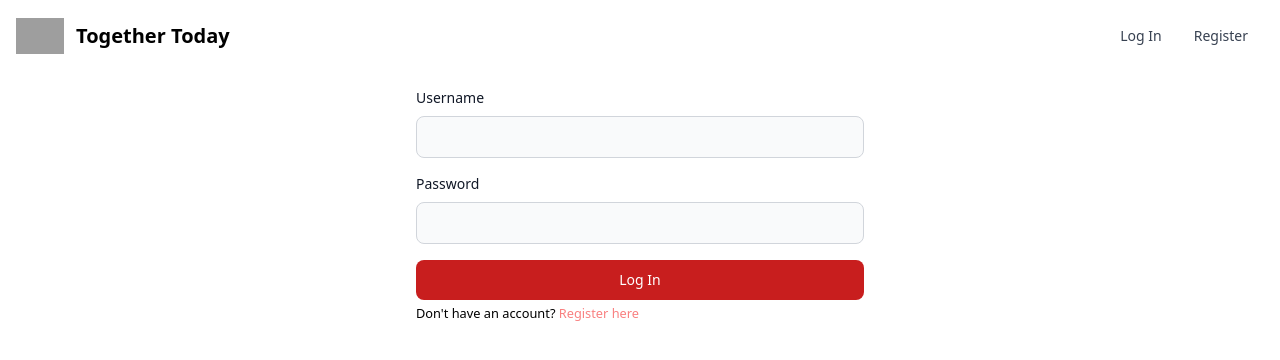
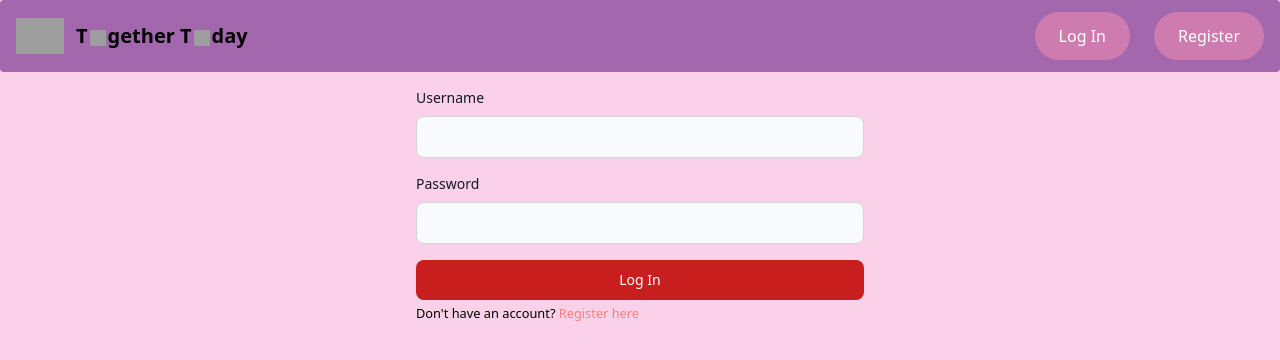
Before and after one commit to Suchomir/Together_Today, a Flask app: page /login in a window 1280 px wide. Shown: the top 360 px of the page. Run offline with Flask 2, Linux system fonts and the light colour scheme; style sheets or scripts are compiled from the project's sources; some libraries are stand-ins or nearby versions; grey boxes are pictures that could not be loaded.

Commit message:
Working log in, register and index page

```diff
--- a/together_today/models.py
+++ b/together_today/models.py
@@ -33,12 +33,10 @@ class Profile(db.Model):
 
     first_name = db.Column(db.String(128))
     last_name = db.Column(db.String(128))
-    intro = db.Column(db.String(256))
     picture = db.Column(db.String(), nullable=True)
 
 
     user_id = db.Column(db.Integer, db.ForeignKey("users.id"), unique=True)
-    is_private = db.Column(db.Boolean, unique=False, default=False)
 
     def __repr__(self):
         return f"<Profile {self.last_name}>"
--- a/together_today/templates/_partials/nav.html
+++ b/together_today/templates/_partials/nav.html
@@ -1,33 +1,20 @@
-<nav class="bg-white border-gray-200 px-2 sm:px-4 py-2.5 rounded">
+<nav class="bg-[#A267AC] px-2 sm:px-4 py-3 rounded">
   <div class="container flex flex-wrap justify-between items-center mx-auto">
-    <a href="{{ url_for('general.index') }}" class="flex items-center">
-      <img src="{{ url_for('static', filename='img/logo.png') }}" class="mr-3 h-6 sm:h-9" alt="Together Today Logo" />
-      <span class="self-center text-xl font-semibold whitespace-nowrap">Together Today</span>
-    </a>
+
+
+      <a href="{{ url_for('general.index') }}" class="flex items-center">
+        <img src="{{ url_for('static', filename='img/hearts_logo.png') }}" class="mr-3 h-6 sm:h-9" alt="Together Today Logo" />
+        <span class="self-center text-xl font-semibold ">T<img src="{{ url_for('static', filename='img/heart_icon.png') }}" alt="heart_icon.png" class="w-4 h-4 inline mx-0.5">gether
+          T<img src="{{ url_for('static', filename='img/heart_icon.png') }}" alt="heart_icon.png" class="w-4 h-4 inline mx-0.5">day</span>
+      </a>
+
+
     <div class="hidden justify-between items-center w-full md:flex md:w-auto md:order-1" id="navbar-search">
-      <div class="relative mt-3 md:hidden">
-        <form action="/search">
-          <div class="relative">
-            <div class="flex absolute inset-y-0 left-0 items-center pl-3 pointer-events-none">
-              <i class="fa-solid fa-magnifying-glass"></i>
-            </div>
-            <label for="search" class="hidden sr-only">Search</label>
-            <input name="query" type="search" id="search"
-                   class="block p-2 pl-10 w-full text-gray-900 bg-gray-50 rounded-lg border border-gray-300 sm:text-sm focus:ring-red-500 focus:border-red-500"
-                   placeholder="Search" required>
-            <button type="submit"
-                    class="text-white absolute right-[0.55rem] bottom-[0.55rem] bg-red-700 hover:bg-red-800 focus:ring-4 focus:outline-none focus:ring-red-300 font-medium rounded-lg text-sm px-2 py-0.5">
-              Search
-            </button>
-          </div>
-        </form>
-      </div>
 
       {% set active_classes='block py-2 pr-4 pl-3 text-white bg-red-700 rounded md:bg-transparent md:text-red-500 md:p-0' %}
       {% set default_classes='block py-2 pr-4 pl-3 text-gray-700 md:bg-transparent md:text-gray-700 md:hover:text-red-500 md:p-0' %}
 
-      <ul
-        class="flex flex-col p-4 mt-4 bg-gray-50 rounded-lg border border-gray-100 md:flex-row md:space-x-8 md:mt-0 md:text-sm md:font-medium md:border-0 md:bg-white">
+
         {% if current_user.is_authenticated %}
           <li>
             <a href="{{ url_for('profile.single_profile', username=current_user.username) }}"
@@ -38,17 +25,13 @@
         {% endif %}
 
         {% if not current_user.is_authenticated %}
-          <li>
-            <a href="{{ url_for('auth.login') }}"
-               class="{{ default_classes }}">Log In</a>
-          </li>
+          <a href="{{ url_for('auth.login') }}"
+            class="px-6 py-3 text-white bg-[#CE7BB0] rounded-full hover:bg-violet-400 hover:text-white-200 ">Log In</a>
         {% endif %}
 
         {% if current_user.is_authenticated %}
-          <li>
-            <a href="{{ url_for('auth.logout') }}"
-               class="{{ default_classes }}">Log Out</a>
-          </li>
+          <a href="{{ url_for('auth.logout') }}"
+            class="px-6 py-3 text-white bg-[#CE7BB0] rounded-full hover:bg-violet-400 hover:text-white-200 ">Log Out</a>
         {% endif %}
 
         {% if current_user.is_authenticated and current_user.is_admin %}
@@ -71,12 +54,10 @@
         {% endif %}
 
         {% if not current_user.is_authenticated %}
-          <li>
-            <a href="{{ url_for('auth.register') }}"
-               class="{{ default_classes }}">Register</a>
-          </li>
+          <a href="{{ url_for('auth.register') }}"
+            class="ml-6 px-6 py-3 text-white bg-[#CE7BB0] rounded-full hover:bg-violet-400 hover:text-white-200 ">Register</a>
         {% endif %}
-      </ul>
+
     </div>
   </div>
 </nav>
--- a/together_today/templates/base.html
+++ b/together_today/templates/base.html
@@ -15,7 +15,7 @@
         crossorigin="anonymous" referrerpolicy="no-referrer" />
   {% block head %}{% endblock %}
 </head>
-<body>
+<body class="bg-pink-200">
 
 
  {% include "_partials/nav.html" %}
--- a/together_today/views/general.py
+++ b/together_today/views/general.py
@@ -1,5 +1,5 @@
 import subprocess
-from flask import Blueprint, render_template, make_response
+from flask import Blueprint, render_template, make_response, url_for
 from flask_login import current_user, login_required
 from sqlalchemy import and_, or_
 
```
Also changed, not shown: together_today/templates/general/index.html (+22 -5 lines), 2 other files.
